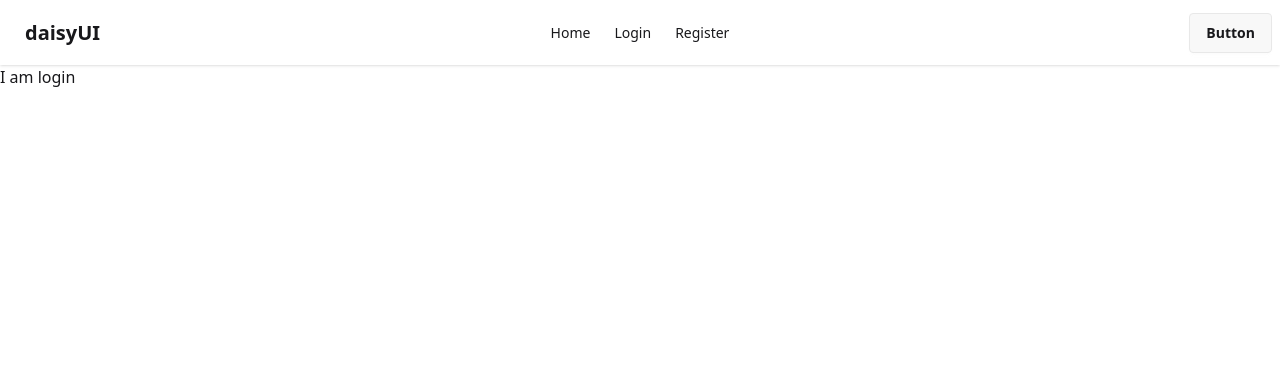
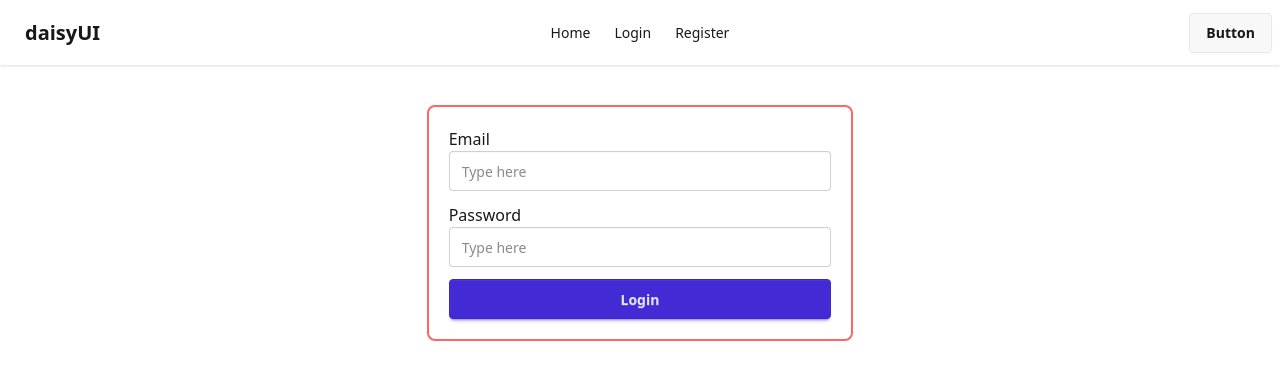
Before and after one commit to Al-Amin018555/firebase-conceputal1-practice, a React (Vite) app: page /login in a window 1280 px wide. Shown: the top 380 px of the page. Built offline with nearby package versions, Linux system fonts and the light colour scheme.

Commit message:
created login from with event handler

```diff
--- a/src/components/Login/Login.jsx
+++ b/src/components/Login/Login.jsx
@@ -1,9 +1,26 @@
 import React from 'react';
 
 const Login = () => {
+    const handleLogin = (e) => {
+        e.preventDefault();
+        const email = e.target.email.value;
+        const password = e.target.password.value;
+        console.log(email, password);
+    }
     return (
         <div>
-           <h2>I am login</h2>
+            <form onSubmit={handleLogin} className="border-2 w-1/3 mx-auto mt-10 border-red-400 rounded-lg space-y-3 p-5">
+
+                <div>
+                    <p>Email</p>
+                    <input name="email" type="email" placeholder="Type here" className="input w-full" />
+                </div>
+                <div>
+                    <p>Password</p>
+                    <input name="password" type="password" placeholder="Type here" className="input w-full" />
+                </div>
+                <button type="submit" className="btn btn-primary w-full">Login</button>
+            </form>
         </div>
     );
 };
```
